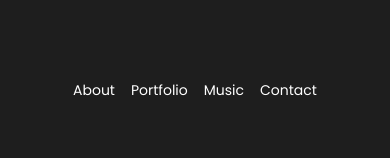
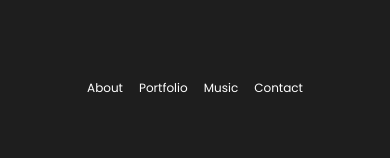
Before and after one commit to michaelhyi/personal-website, a Next.js app in the folder web/: page / in a window 390 px wide. Shown: the top 158 px of the page. Built offline with nearby package versions, Linux system fonts and the light colour scheme.

Commit message:
updated spacing/font issues

```diff
--- a/web/components/FooterLink.tsx
+++ b/web/components/FooterLink.tsx
@@ -7,7 +7,7 @@ interface Props {
 
 const FooterLink: React.FC<Props> = ({ href, text }) => {
   return (
-    <div className="sm:text-sm md:text-lg xl:text-xl hover:cursor-pointer duration-300 hover:opacity-25">
+    <div className="sm:text-xs md:text-lg xl:text-xl hover:cursor-pointer duration-300 hover:opacity-25">
       <a href={href} target="_blank" rel="noreferrer">
         {text}
       </a>
--- a/web/components/NavbarLink.tsx
+++ b/web/components/NavbarLink.tsx
@@ -14,7 +14,7 @@ const NavbarLink: React.FC<Props> = ({ text }) => {
       offset={-100}
       duration={1000}
     >
-      <div className="text-center sm:text-sm md:text-lg xl:text-xl hover:cursor-pointer duration-300 hover:opacity-25">
+      <div className="text-center sm:text-xs md:text-lg xl:text-xl hover:cursor-pointer duration-300 hover:opacity-25">
         {text}
       </div>
     </Link>
--- a/web/components/ResearchProject.tsx
+++ b/web/components/ResearchProject.tsx
@@ -14,11 +14,11 @@ interface Props {
 
 const ResearchProject: React.FC<Props> = ({ key, data }) => {
   return (
-    <div>
+    <div className="flex flex-col">
       <div className="font-semibold text-3xl">{data.title}</div>
       <div className="font-medium mt-2 text-sm">{data.authors}</div>
       <div className="font-medium mt-2 text-sm">{data.conference}</div>
-      <div className="font-medium mt-2 text-sm flex">
+      <div className="sm:mx-auto md:mx-0 font-medium mt-2 text-sm flex">
         {data.abstract.length !== 0 && (
           <a
             className="text-blue-400 hover:cursor-pointer duration-300 hover:opacity-50"
```
